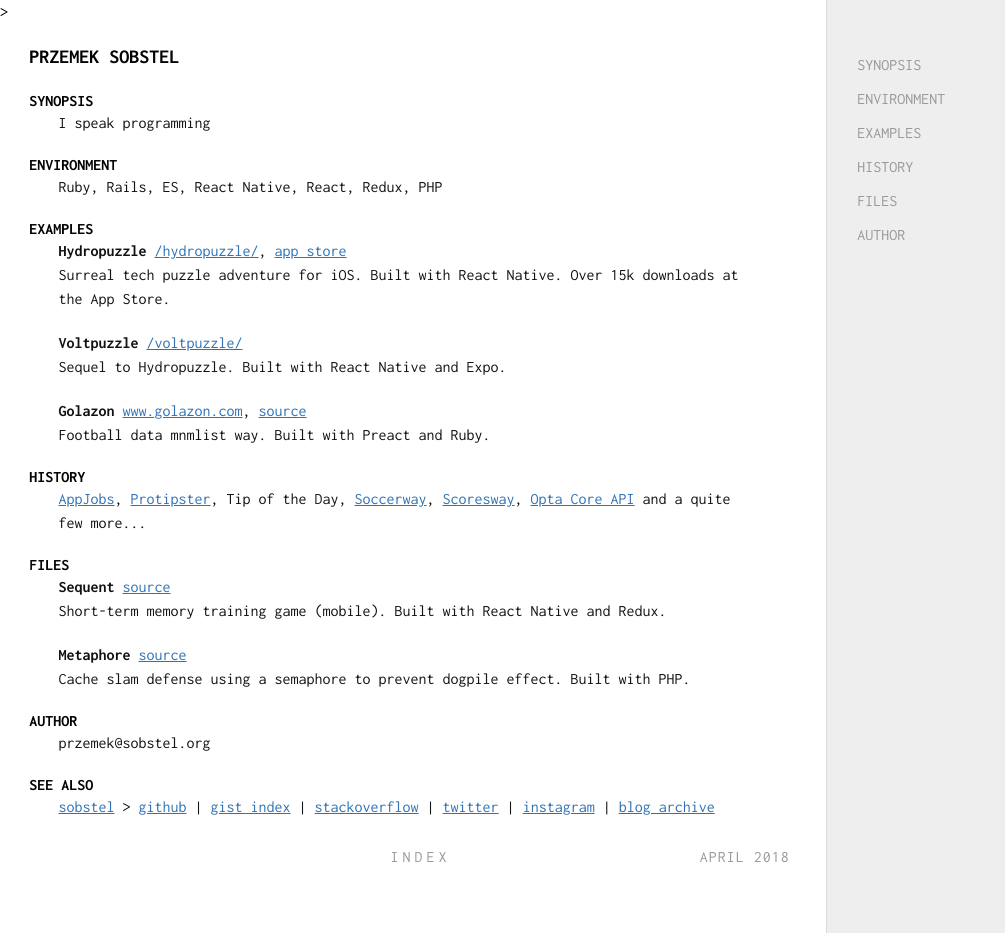
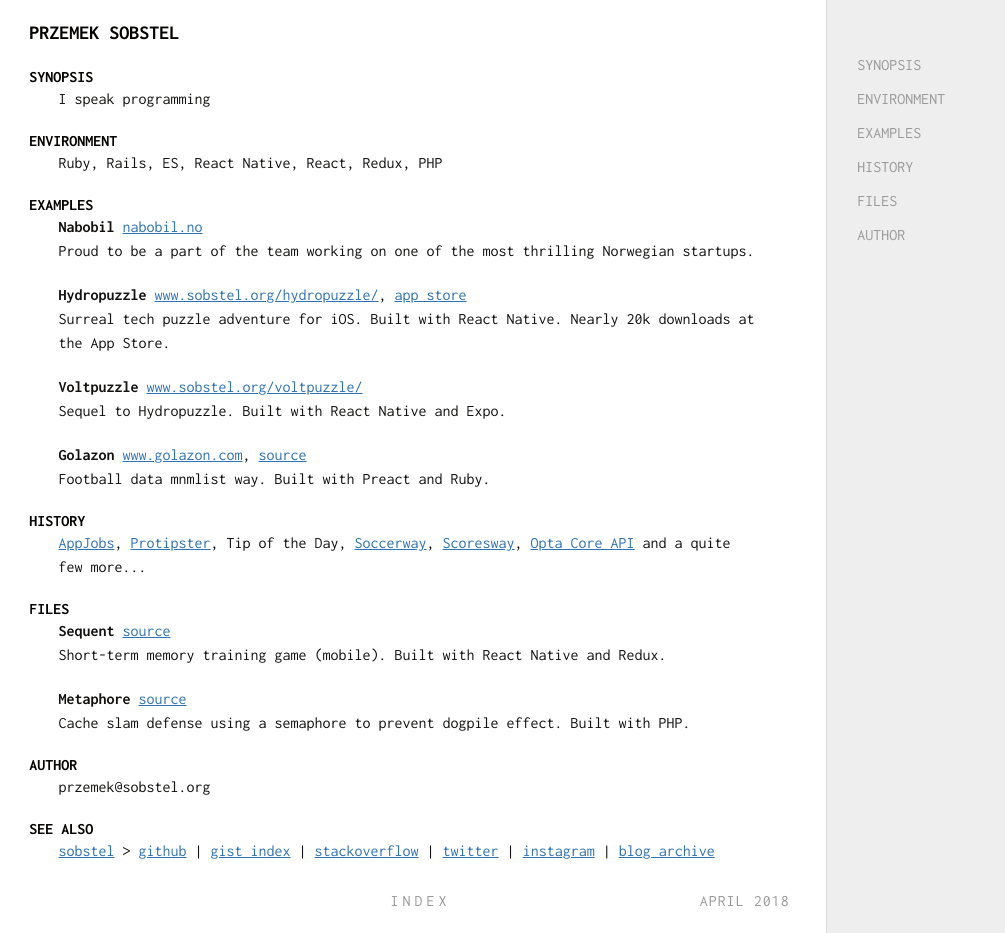
Before and after one commit to sobstel/sobstel.github.com, a Jekyll site: the page built from index.html, in a window 1280 px wide. Shown: the whole page, without its empty margins (0-1005 px from the left). Built offline with Jekyll 4.4.1, drawn with Linux system fonts in a browser that asks for light colours.

```diff
--- a/_layouts/default.html
+++ b/_layouts/default.html
@@ -7,7 +7,7 @@
   <link rel="canonical" href="{{ page.url | replace:'index.html','' | prepend: site.url }}">
   <link rel="stylesheet" href="https://fonts.googleapis.com/css?family=Inconsolata:400,700">
   <style>{% capture styles %}{% include default.scss %}{% endcapture %}{{ styles | scssify }}</style>
-  <link rel="shortcut icon" href="/favicon.png">>
+  <link rel="shortcut icon" href="/favicon.png">
 </head>
 <body id="manpage">
   {{ content }}
--- a/index.html
+++ b/index.html
@@ -25,13 +25,16 @@
 
 <h2 id="EXAMPLES">EXAMPLES</h2>
 
-<p><strong>Hydropuzzle</strong> <a href="/hydropuzzle/" title="Hydropuzzle" data-bare-link="true">/hydropuzzle/</a>, <a href="https://itunes.apple.com/app/id1294812505?ls=1&amp;mt=8" title="Hydropuzzle">app store</a><br />
-Surreal tech puzzle adventure for iOS. Built with React Native. Over 15k downloads at the App Store.</p>
+<p><strong>Nabobil</strong> <a href="https://nabobil.no/en">nabobil.no</a><br />
+Proud to be a part of the team working on one of the most thrilling Norwegian startups.</p>
 
-<p><strong>Voltpuzzle</strong> <a href="/voltpuzzle/" title="Voltpuzzle" data-bare-link="true">/voltpuzzle/</a><br />
+<p><strong>Hydropuzzle</strong> <a href="http://www.sobstel.org/hydropuzzle/">www.sobstel.org/hydropuzzle/</a>, <a href="https://itunes.apple.com/app/id1294812505?ls=1&amp;mt=8">app store</a><br />
+Surreal tech puzzle adventure for iOS. Built with React Native. Nearly 20k downloads at the App Store.</p>
+
+<p><strong>Voltpuzzle</strong> <a href="http://www.sobstel.org/voltpuzzle/">www.sobstel.org/voltpuzzle/</a><br />
 Sequel to Hydropuzzle. Built with React Native and Expo.</p>
 
-<p><strong>Golazon</strong> <a href="http://www.golazon.com/" title="Golazon">www.golazon.com</a>, <a href="https://github.com/sobstel/golazon" title="Golazon">source</a><br />
+<p><strong>Golazon</strong> <a href="http://www.golazon/com/">www.golazon.com</a>, <a href="https://github.com/sobstel/golazon">source</a><br />
 Football data mnmlist way. Built with Preact and Ruby.</p>
 
 <h2 id="HISTORY">HISTORY</h2>
--- a/index.txt
+++ b/index.txt
@@ -8,6 +8,7 @@
 
 hydropuzzle    http://www.sobstel.org/hydropuzzle/
 hydropuzzle-as https://itunes.apple.com/app/id1294812505?ls=1&mt=8
+voltpuzzle     http://www.sobstel.org/voltpuzzle/
 golazon        http://www.golazon/com/
 golazon-gh     https://github.com/sobstel/golazon
 
```
Also changed, not shown: _layouts/_ronn.html (line endings or trailing spaces), 1 other file.
